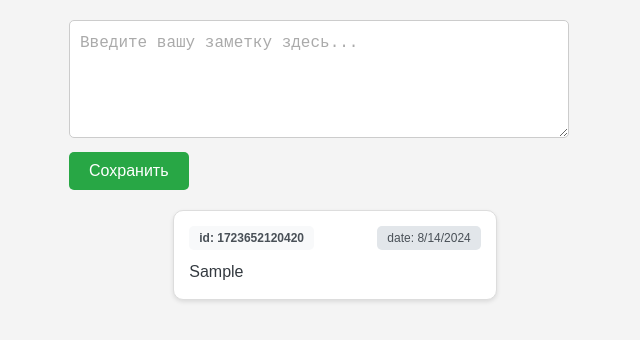
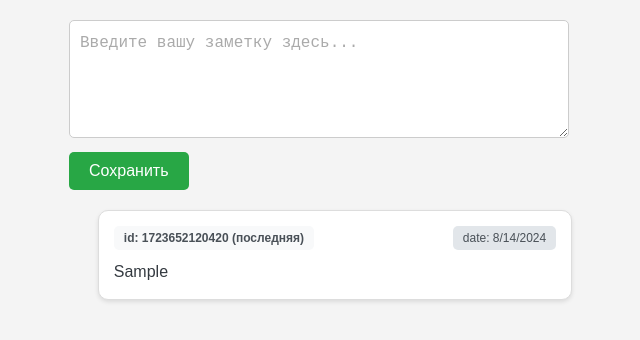
Before and after one commit to SerPanTeam/ICH-HW, a plain HTML site: page 13.1/index.html in a window 1280 px wide. Both pictures are taken after typing "Sample" into the empty fields and a click on the button "Сохранить". Shown: the whole page, without its empty margins (321-961 px from the left). Drawn offline with Linux system fonts and the light colour scheme.

Commit message:
MOD: views of posts

```diff
--- a/13.1/style.css
+++ b/13.1/style.css
@@ -60,6 +60,10 @@ button:hover {
     gap: 10px;
 }
 
+.post:first-child .id::after{
+    content: " (последняя)";
+}
+
 .id {
     grid-column: 1 / 2;
     grid-row: 1 / 2;
```
